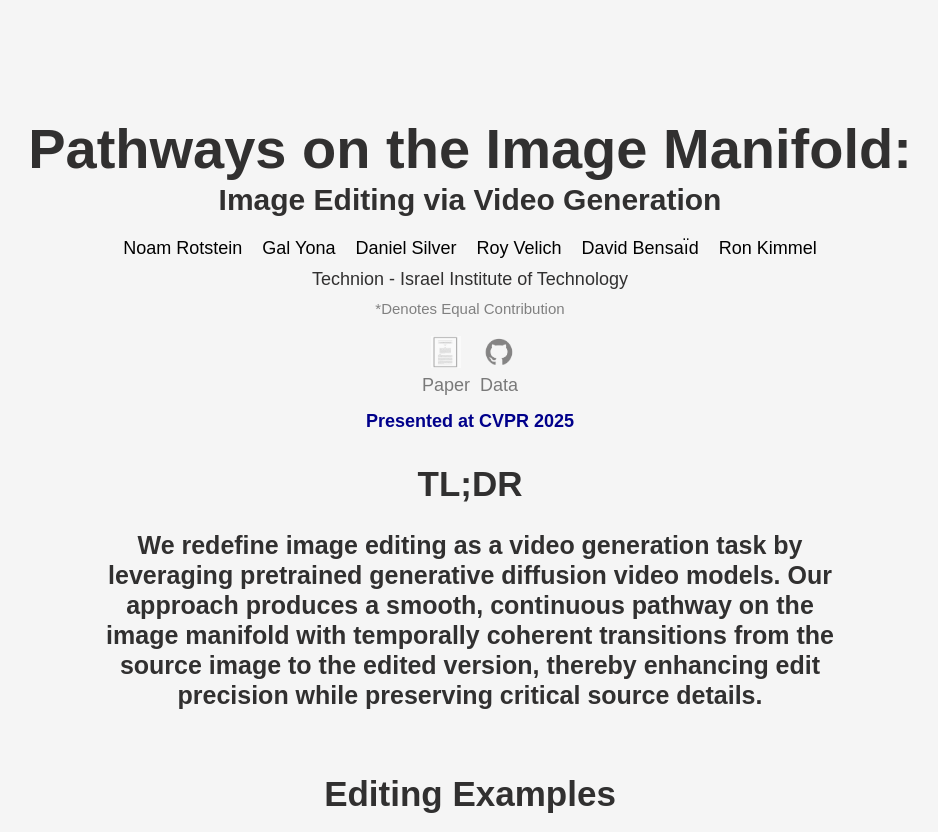
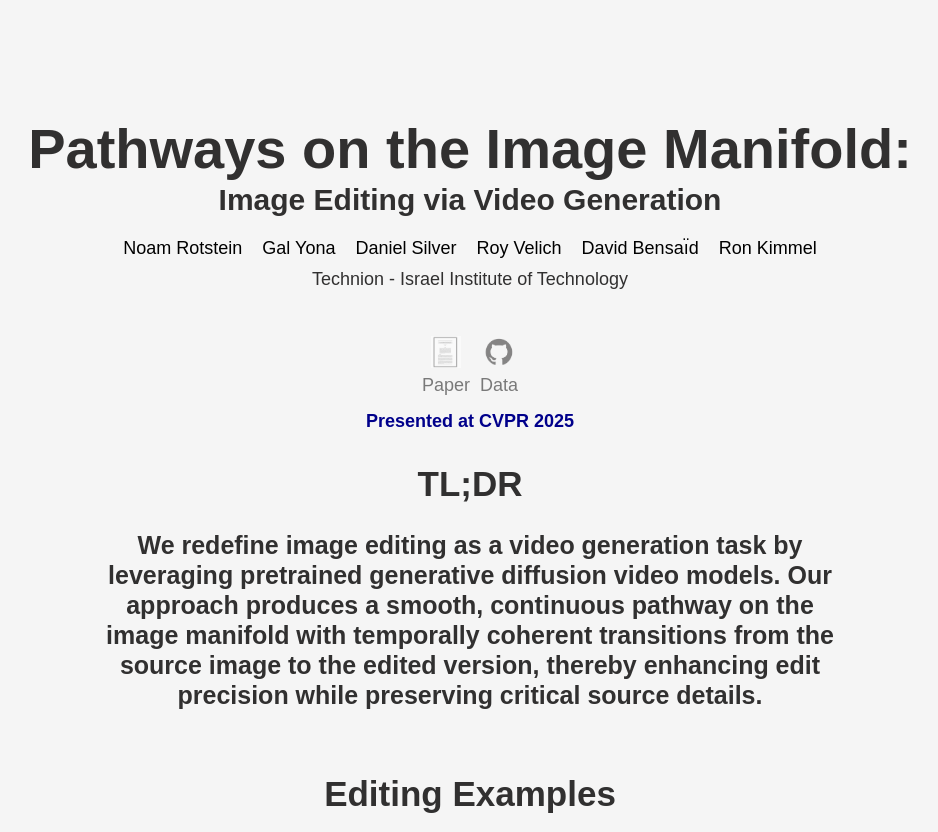
Before and after one commit to RotsteinNoam/Frame2Frame, a plain HTML site: page index.html in a window 1280 px wide. Shown: the top 832 px of the page, without its empty margins (170-1108 px from the left). Drawn offline with Linux system fonts and the light colour scheme; grey boxes are pictures that could not be loaded; a web font is replaced by a local one.

Commit message:
fixed typo

```diff
--- a/index.html
+++ b/index.html
@@ -227,7 +227,6 @@
       <a href="mailto:ron@cs.technion.ac.il">Ron Kimmel</a>
     </p>
     <p>Technion - Israel Institute of Technology</p>
-    <psmall style="font-size: 15px;">*Denotes Equal Contribution</psmall>
     <br>
     <br>
     <div class="image-container">
```
